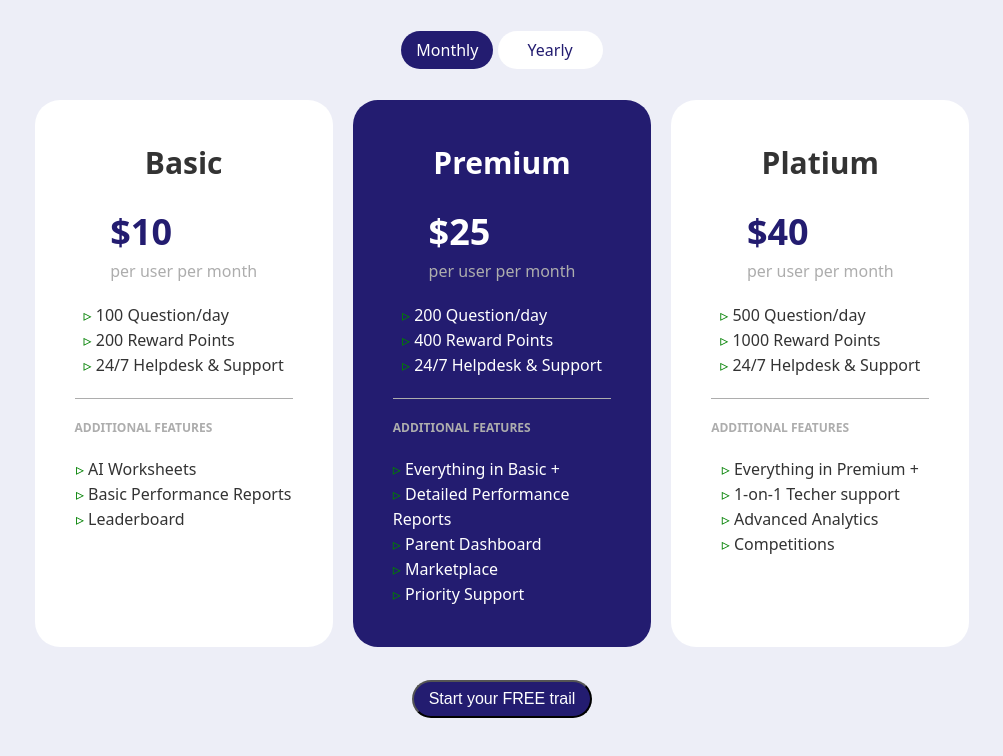
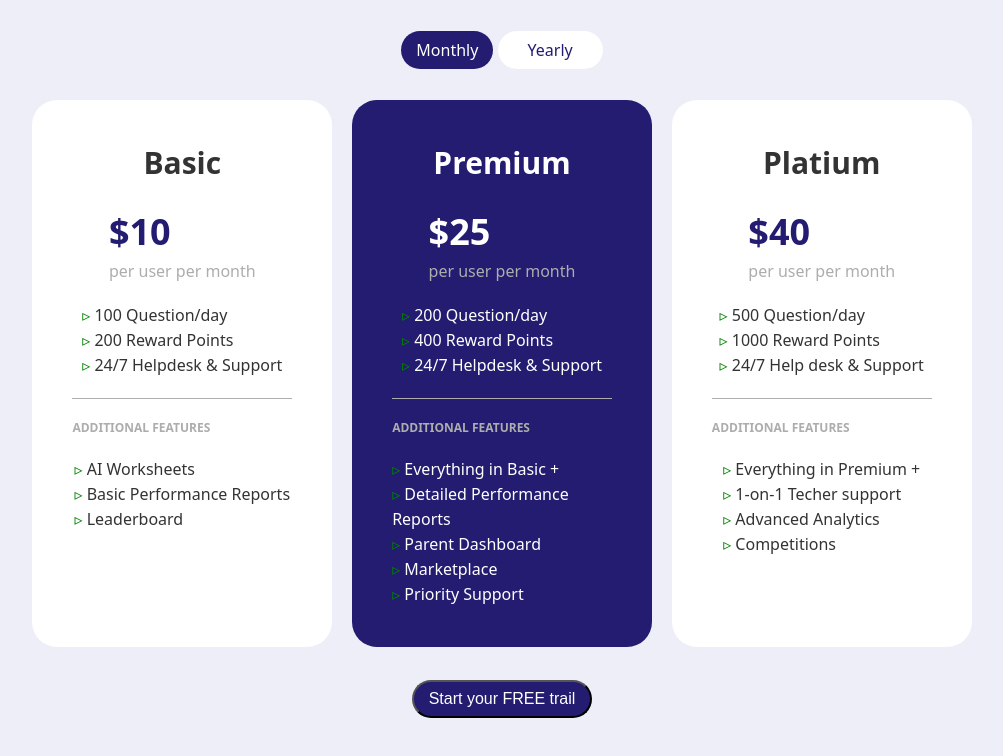
Before and after one commit to hieudthd/f8-zoom-day-6, a plain HTML site: page pricing-flex.html in a window 1280 px wide. Shown: the whole page, without its empty margins (138-1141 px from the left). Drawn offline with Linux system fonts and the light colour scheme.

Commit message:
commit bai 2 pricingtable

```diff
--- a/pricing-flex.html
+++ b/pricing-flex.html
@@ -76,7 +76,7 @@
                     <ul>
                         <li class="plan-feature-item">500 Question/day</li>
                         <li class="plan-feature-item">1000 Reward Points</li>
-                        <li class="plan-feature-item">24/7 Helpdesk & Support</li>
+                        <li class="plan-feature-item">24/7 Help desk & Support</li>
                     </ul>
                 </div>
                 <div class="additional-features">ADDITIONAL FEATURES</div>
```
